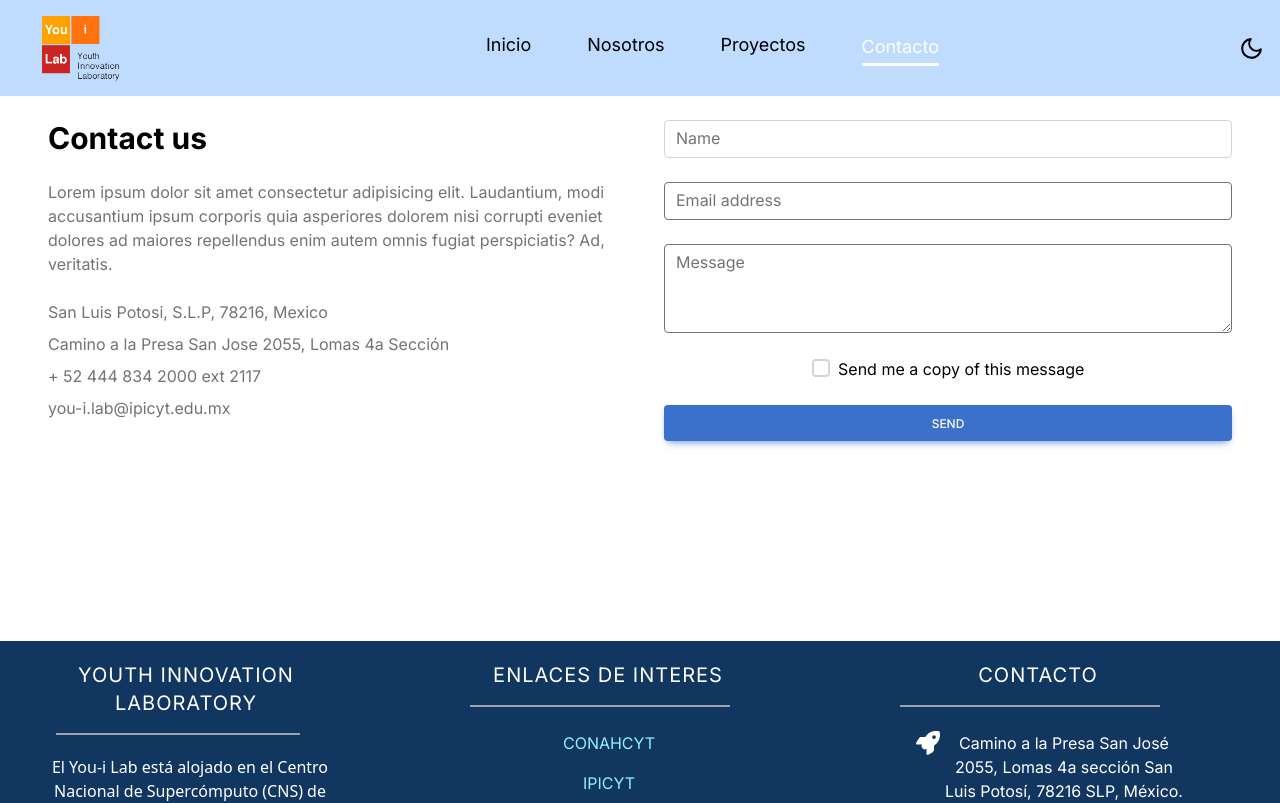
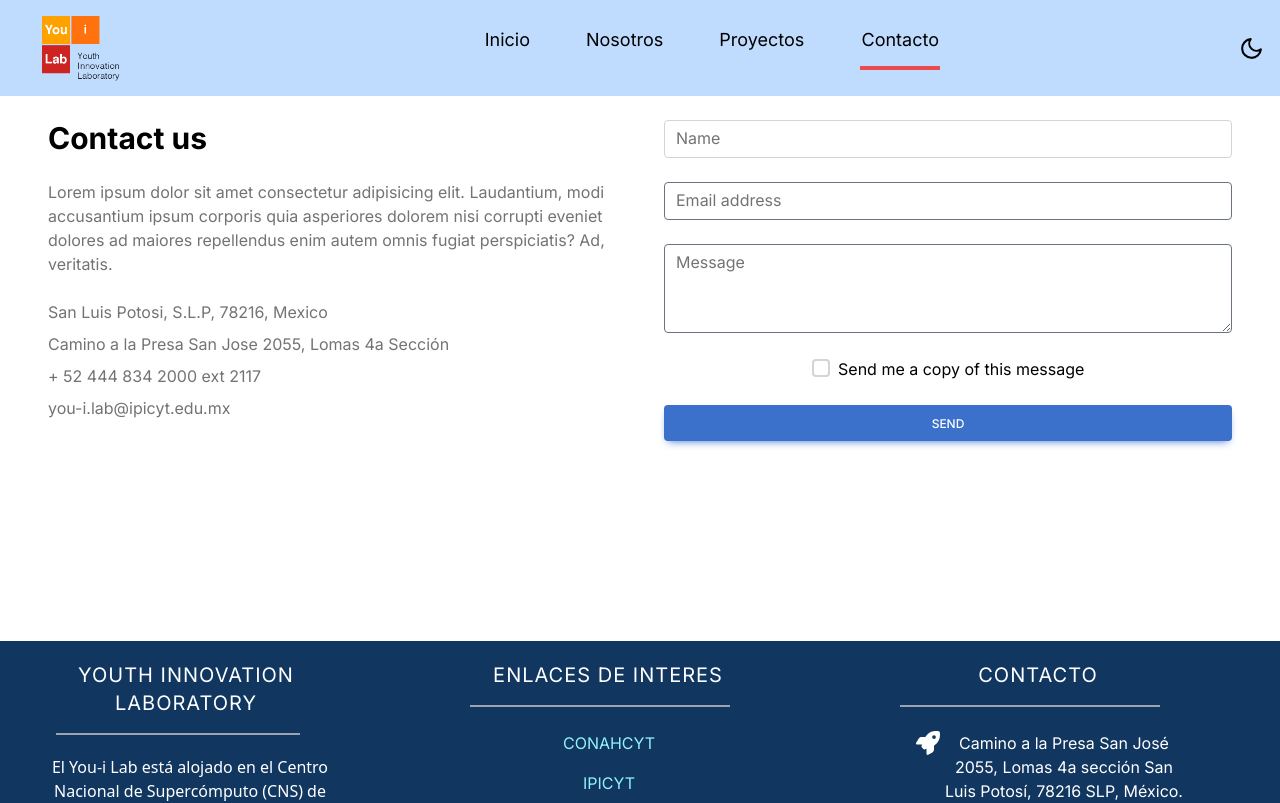
Before and after one commit to Martinvega17/you-ilab-next, a Next.js app: page /Contact in a window 1280 px wide. Shown: the top 803 px of the page. Built offline with nearby package versions, Linux system fonts and the light colour scheme.

Commit message:
update links

```diff
--- a/app/globals.css
+++ b/app/globals.css
@@ -79,10 +79,11 @@ body {
 }
 
 .active {
-  line-height: 2rem;
-  color: #fff;
-  height: 100%;
-  display: inline-block;
-  border-bottom: 3px solid white;
+  border-bottom: 4px solid rgba(241, 58, 58, 0.895);
+  justify-content: center;
+  text-align: center;
+  display: flex;
+  height: 2.8rem;
+  width: 5rem;
 
 }
--- a/components/NavBar.jsx
+++ b/components/NavBar.jsx
@@ -11,7 +11,7 @@ import { usePathname } from "next/navigation";
 
 const styles = {
   navLinks: 'cursor-pointer ml-10 text-lg transition-colors duration-300 p-2',
-  navLinksHover: 'hover:border-bottom-white rounded-full justify-center text-center',
+  navLinksHover: 'cursor-pointer ml-10 text-lg transition-colors duration-300 p-2'
 };
 
 function NavBar() {
@@ -50,7 +50,7 @@ function NavBar() {
           <div className="text-[#FFFCFC] hidden sm:flex flex-1 justify-center"> {/* Modificación: Agregamos flex-1 y justify-center */}
             <ul className="hidden sm:flex text-black dark:text-white">
               <li className={`${styles.navLinks} ${styles.navLinksHover}`}>
-                <Link className={`link ${pathname === '/' ? 'h-full active' : ''}`} href="/">
+                <Link className={`link ${pathname === '/' ? 'active' : ''}`} href="/">
                   Inicio
                 </Link>
               </li>
```
